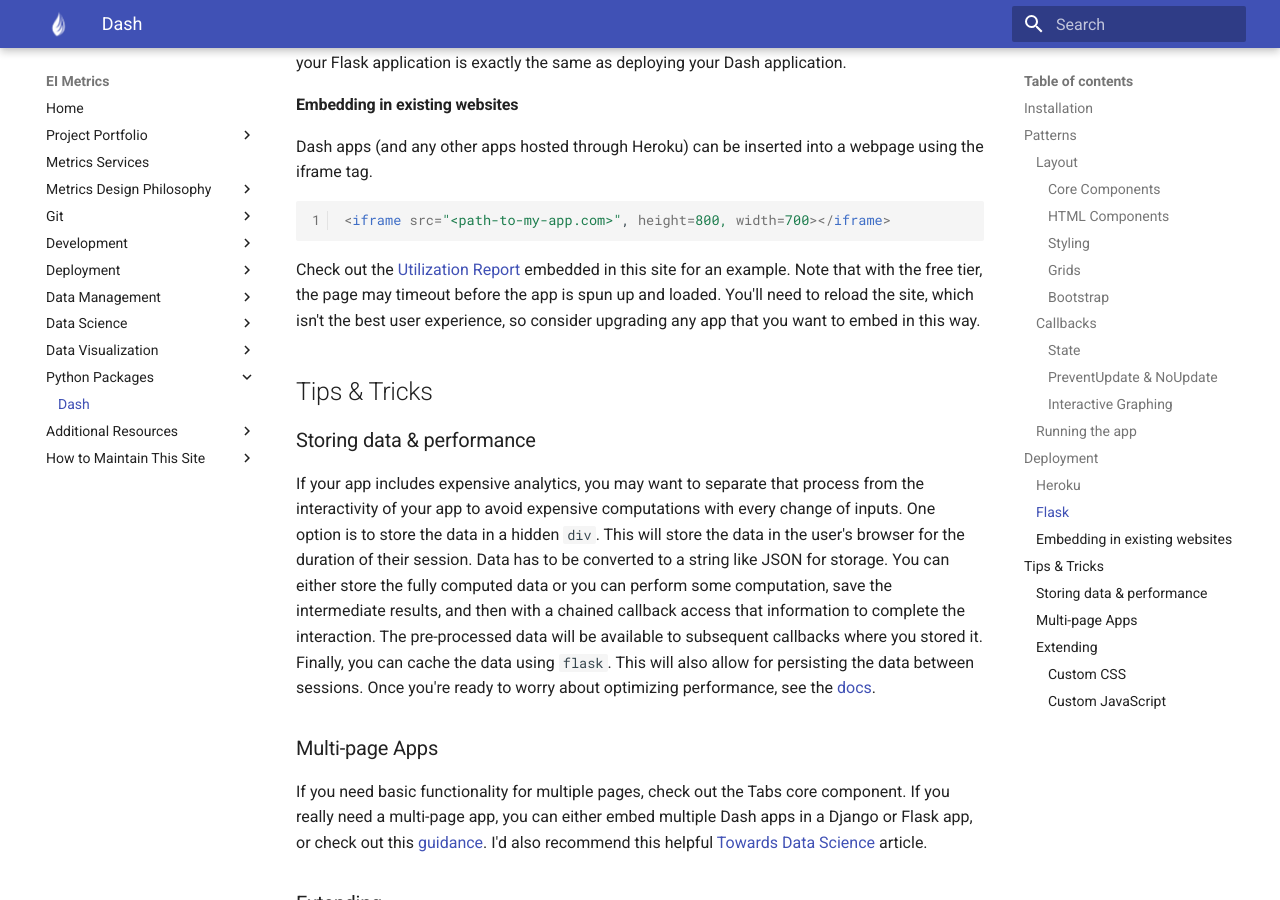
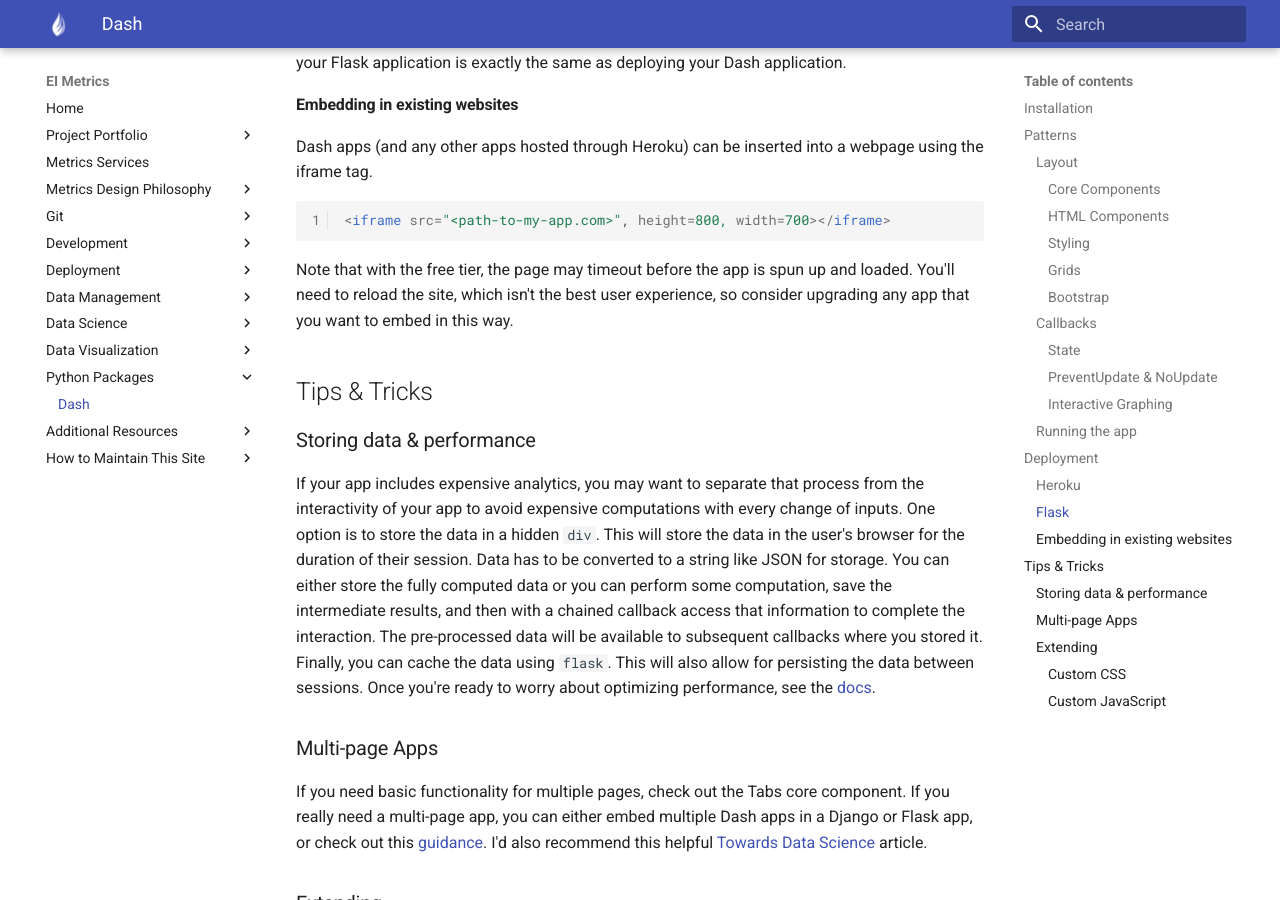
Before and after one commit to eriktuck/ei-dev, an MkDocs documentation site: the page built from docs/python-packages/dash.md, in a window 1280 px wide and 900 px high, scrolled down 6600 px. Built offline with MkDocs 1.6.1 and Material for MkDocs 9.7.7, drawn with Linux system fonts in a browser that asks for light colours.

Commit message:
remove utilization report, not loading

````diff
--- a/docs/python-packages/dash.md
+++ b/docs/python-packages/dash.md
@@ -208,7 +208,7 @@
 <iframe src="<path-to-my-app.com>", height=800, width=700></iframe>
 ```
 
-Check out the [Utilization Report](../portfolio/utilization-report/utilization-report.md) embedded in this site for an example. Note that with the free tier, the page may timeout before the app is spun up and loaded. You'll need to reload the site, which isn't the best user experience, so consider upgrading any app that you want to embed in this way.
+Note that with the free tier, the page may timeout before the app is spun up and loaded. You'll need to reload the site, which isn't the best user experience, so consider upgrading any app that you want to embed in this way.
 
 ## Tips & Tricks
 
--- a/mkdocs.yml
+++ b/mkdocs.yml
@@ -24,7 +24,7 @@
   - Portfolio: 'portfolio/project-portfolio.md'
   - Case Studies:
     - 'portfolio/ggs-hqt/ggs-hqt.md'
-    - 'portfolio/utilization-report/utilization-report.md'
+    # - 'portfolio/utilization-report/utilization-report.md'
 - Metrics Services: 'metrics-services/how-we-work.md'
 - Metrics Design Philosophy:
   - 'Overview': 'metrics-design/overview.md'
````
